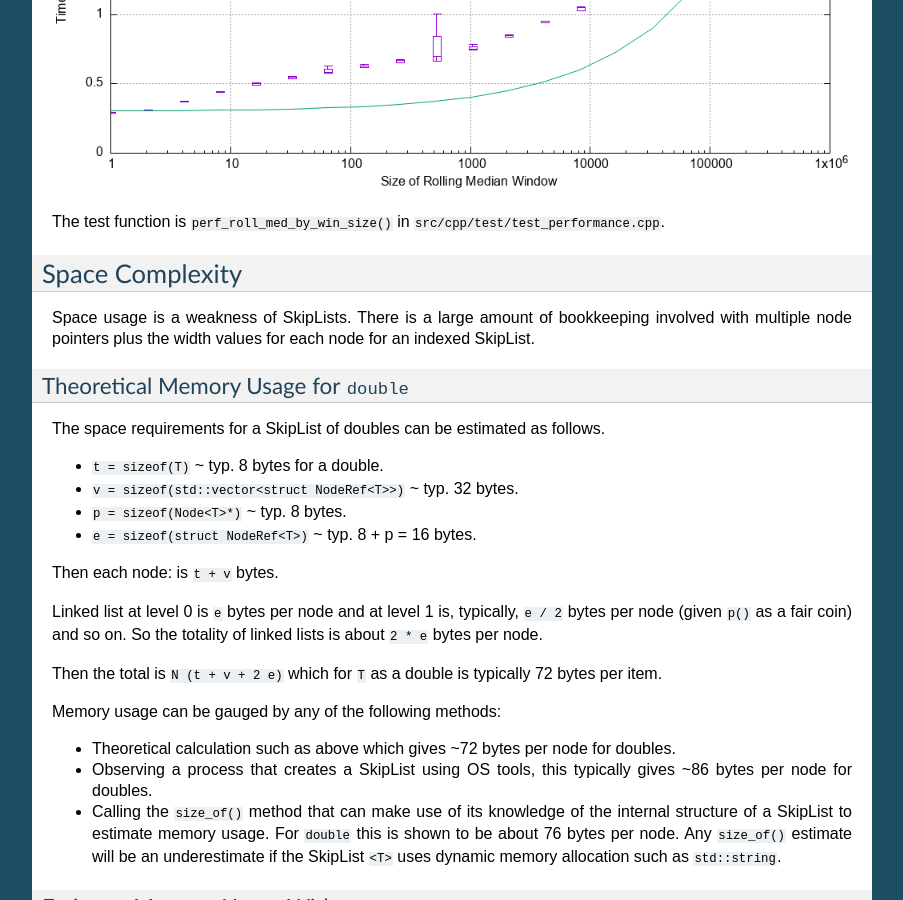
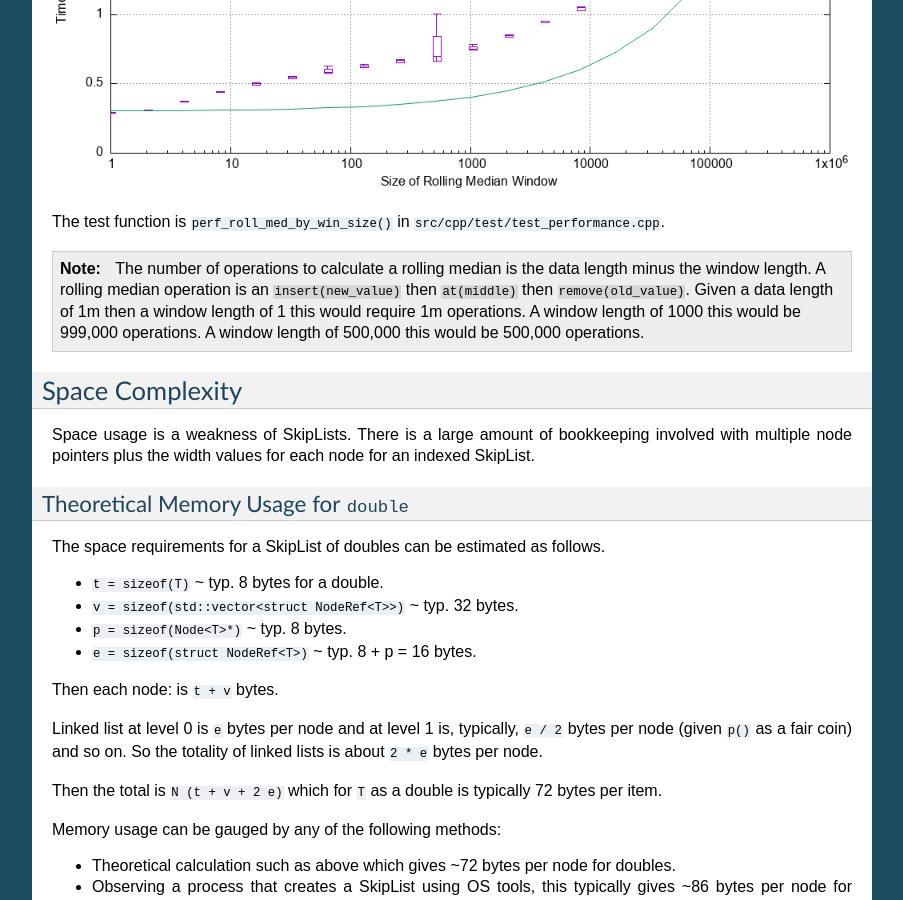
Before and after one commit to paulross/skiplist, a Sphinx documentation site: the page built from docs/source/performance.rst, in a window 1280 px wide and 900 px high, scrolled down 4605 px. Shown: the whole window, without its empty margins (198-1101 px from the left). Built offline with Sphinx 7.4.7, drawn with Linux system fonts in a browser that asks for light colours.

Commit message:
Add note on rolling median operations.

```diff
--- a/docs/source/performance.rst
+++ b/docs/source/performance.rst
@@ -171,6 +171,13 @@ The line shows a very approximate fir to the minimum recorded value of around 0.
 
 The test function is ``perf_roll_med_by_win_size()`` in ``src/cpp/test/test_performance.cpp``.
 
+.. note::
+
+    The number of operations to calculate a rolling median is the data length minus the window length.
+    A rolling median operation is an ``insert(new_value)`` then ``at(middle)`` then ``remove(old_value)``.
+    Given a data length of 1m then a window length of 1 this would require 1m operations.
+    A window length of 1000 this would be 999,000 operations.
+    A window length of 500,000 this would be 500,000 operations.
 
 .. _performance-space-complexity-label:
 
```
